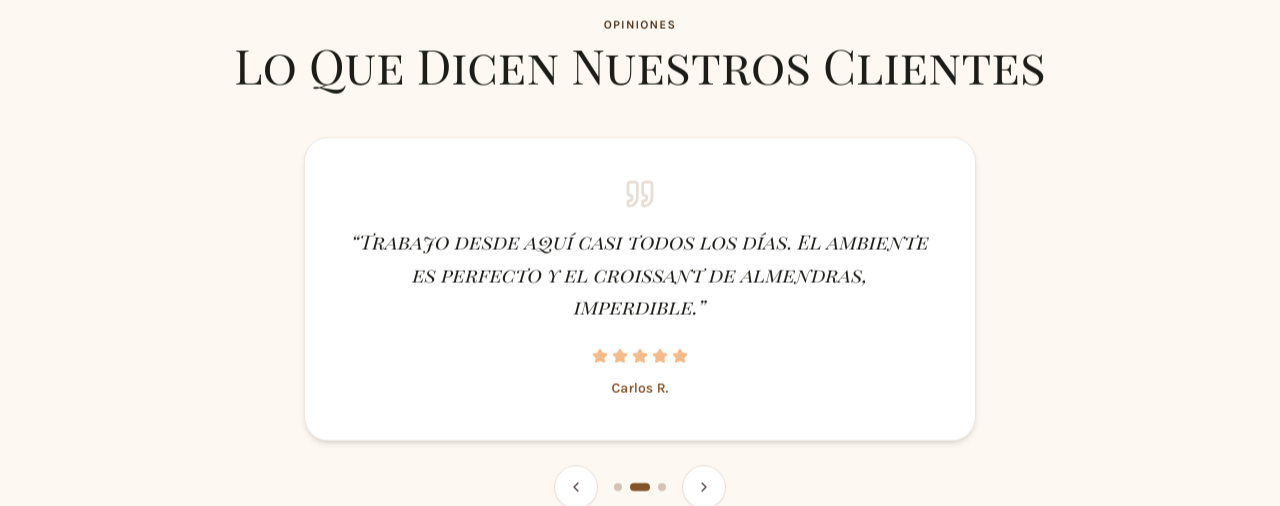
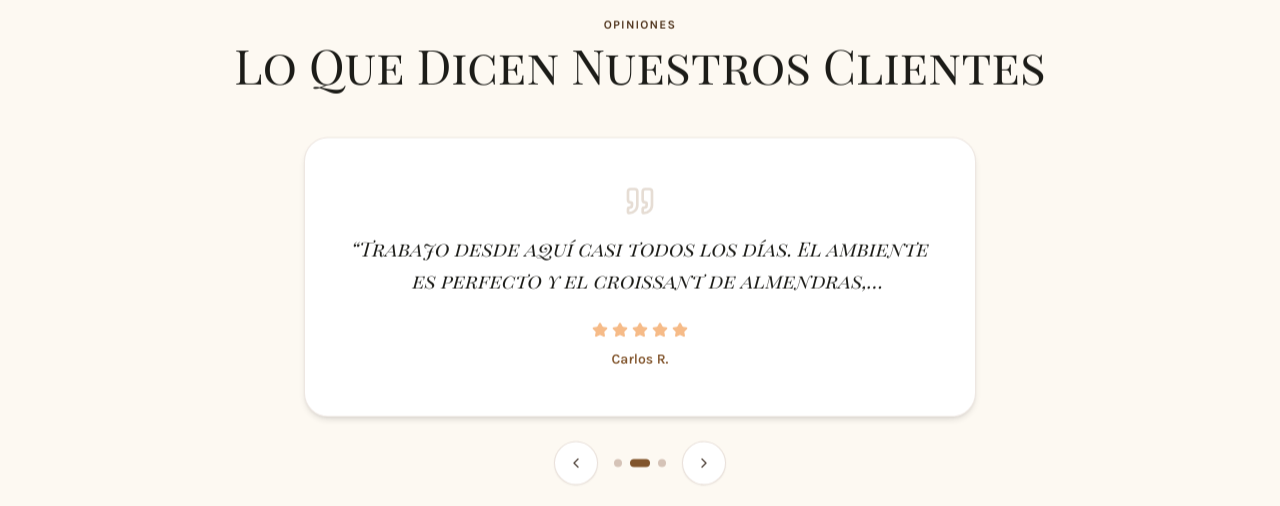
Before and after one commit to Ju4mpizel/Catalina-Coffee-Snack-Web, a React (Vite) app: page / in a window 1280 px wide. Shown: the part 3080-3586 px from the top of the page. Built offline with nearby package versions, Linux system fonts and the light colour scheme; no server answers.

Commit message:
fix: Testimonials ya no empuja la pagina

```diff
--- a/src/components/Testimonials.jsx
+++ b/src/components/Testimonials.jsx
@@ -71,7 +71,7 @@ export default function Testimonials() {
       </div>
 
       <div className="max-w-2xl mx-auto relative">
-        <div className="relative min-h-[200px] flex items-center justify-center">
+        <div className="relative h-[300px] sm:h-[280px]">
           <AnimatePresence mode="wait" custom={direction}>
             <m.div
               key={current}
@@ -81,20 +81,22 @@ export default function Testimonials() {
               animate="center"
               exit="exit"
               transition={{ duration: 0.3, ease: [0.25, 0.1, 0.25, 1] }}
-              className="bg-white rounded-3xl p-8 md:p-10 shadow-md border border-[#d5c3b7]/40 text-center w-full"
+              className="absolute inset-0 bg-white rounded-3xl shadow-md border border-[#d5c3b7]/40 overflow-hidden"
             >
-              <Quote className="w-8 h-8 text-[#81542b]/20 mx-auto mb-4" />
-              <p className="font-serif text-lg md:text-xl text-[#1c1c18] leading-relaxed mb-6 italic">
+              <div className="h-full flex flex-col items-center justify-center p-8 md:p-10 text-center">
+                <Quote className="w-8 h-8 text-[#81542b]/20 mx-auto mb-4 shrink-0" />
+                <p className="font-serif text-lg md:text-xl text-[#1c1c18] leading-relaxed mb-6 italic line-clamp-2">
                   &ldquo;{t.text}&rdquo;
                 </p>
-              <div className="flex items-center justify-center gap-1 text-[#f6bb88] mb-3">
+                <div className="flex items-center justify-center gap-1 text-[#f6bb88] mb-3 shrink-0">
                   {[...Array(t.rating)].map((_, i) => (
                     <Star key={i} className="w-4 h-4 fill-current" />
                   ))}
                 </div>
-              <span className="font-sans text-sm font-semibold text-[#81542b]">
+                <span className="font-sans text-sm font-semibold text-[#81542b] shrink-0">
                   {t.name}
                 </span>
+              </div>
             </m.div>
           </AnimatePresence>
         </div>
```
Lines whose indentation alone changed are shown as unchanged.
